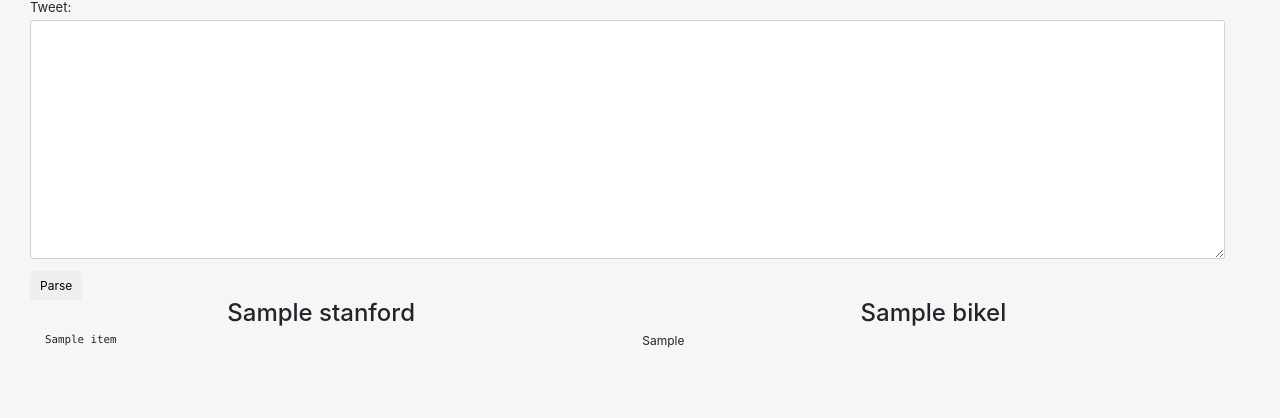
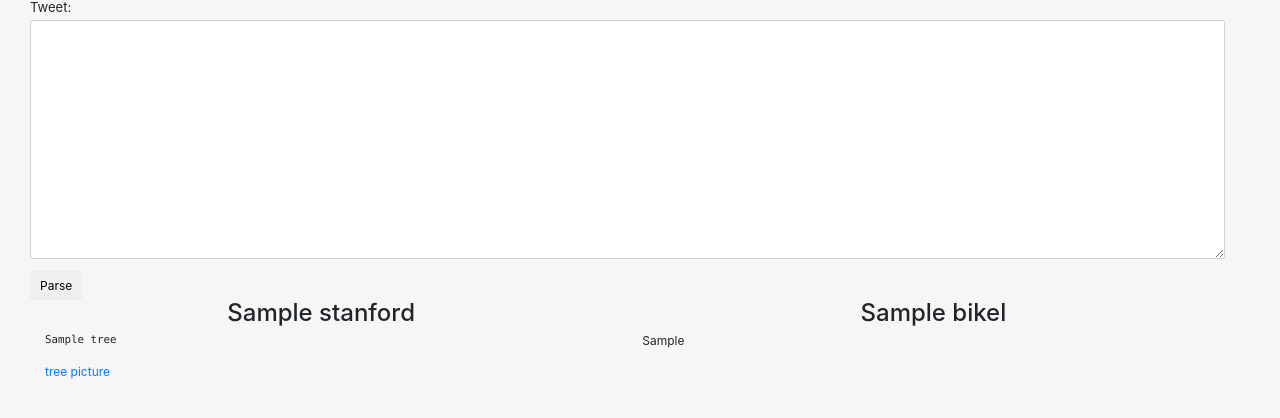
Before and after one commit to Juldarod/nlp-course, a Django app: template probarser/templates/probarser/home.html in a window 1280 px wide. Shown: the part 84-502 px from the top of the page. Run offline with Django 3.2, Linux system fonts and the light colour scheme; tables that the repository leaves empty hold one stand-in row (values such as "Sample post"); the template is opened without the code that fills it: values that come from a table or form of the project are taken from there, most other values are stand-ins (such as "Sample title", 1, 10 or a date in 2020); parts of the project's set-up code (start-up, migrations or seed data) failed here and were passed over; some libraries are stand-ins or nearby versions.

Commit message:
stanford updated

```diff
--- a/probarser/templates/probarser/header.html
+++ b/probarser/templates/probarser/header.html
@@ -89,7 +89,7 @@
 	<footer>
 		<div class="container-fluid" style='margin-left:15px'>
 {#			<p><a href="#" target="blank">Contact</a> |#}
-{#                <a href="#" target="blank">Twitter</a>#}
+{#                <a href="https://www.twitter.com" target="_blank">Twitter</a>#}
 {#            </p>#}
 		</div>
 	</footer>
--- a/probarser/templates/probarser/home.html
+++ b/probarser/templates/probarser/home.html
@@ -44,7 +44,6 @@
                     <div class="col-sm-6" style="text-align: center">
                         <h2>
                             {{ stanford }}
-{#                            Stanford parser#}
                         </h2>
                     </div>
                     <div class="col-sm-6" style="text-align: center">
@@ -61,10 +60,11 @@
 {#                                    <img src="{% static item %}" class="responsive-img">#}
 {#                                </div>#}
 {#                            {% endfor %}#}
-                            {% for item in stanford_trees %}
+                            {% for tree, draw in stanford_trees %}
                                 <div style="text-align: left; font-size: 12px; line-height: 16px; overflow: auto">
-                                    <pre style="padding: 0; margin: 0">{{ item }}
+                                    <pre style="padding: 0; margin: 0">{{ tree }}
                                     </pre>
+                                    <a href="localhost:8000/static/{{ draw }}" target="_blank">tree picture</a>
                                 </div>
                             {% endfor %}
                         </div>
--- a/probarser/views.py
+++ b/probarser/views.py
@@ -27,7 +27,7 @@ class HomeView(TemplateView):
             args = {'form': form,
                     'stanford': 'Stanford Parser', 'bikel': 'Bikel Parser',
                     'stanford_draws': draw_stanford(trees), 'bikel_trees': trees[1],
-                    'stanford_trees': trees[0]}
+                    'stanford_trees': zip(trees[0], draw_stanford(trees))}
             return render(request, self.template_name, args)
 
 
```
Also changed, not shown: probarser/static/probarser/img/output_img1.png, probarser/static/probarser/img/output_img2.png (deleted), probarser/static/probarser/img/output_img3.png (deleted), probarser/static/probarser/img/output_img4.png (deleted), probarser/static/probarser/img/output_img5.png (deleted), probarser/static/probarser/img/output_img6.png (deleted), 6 other files.
